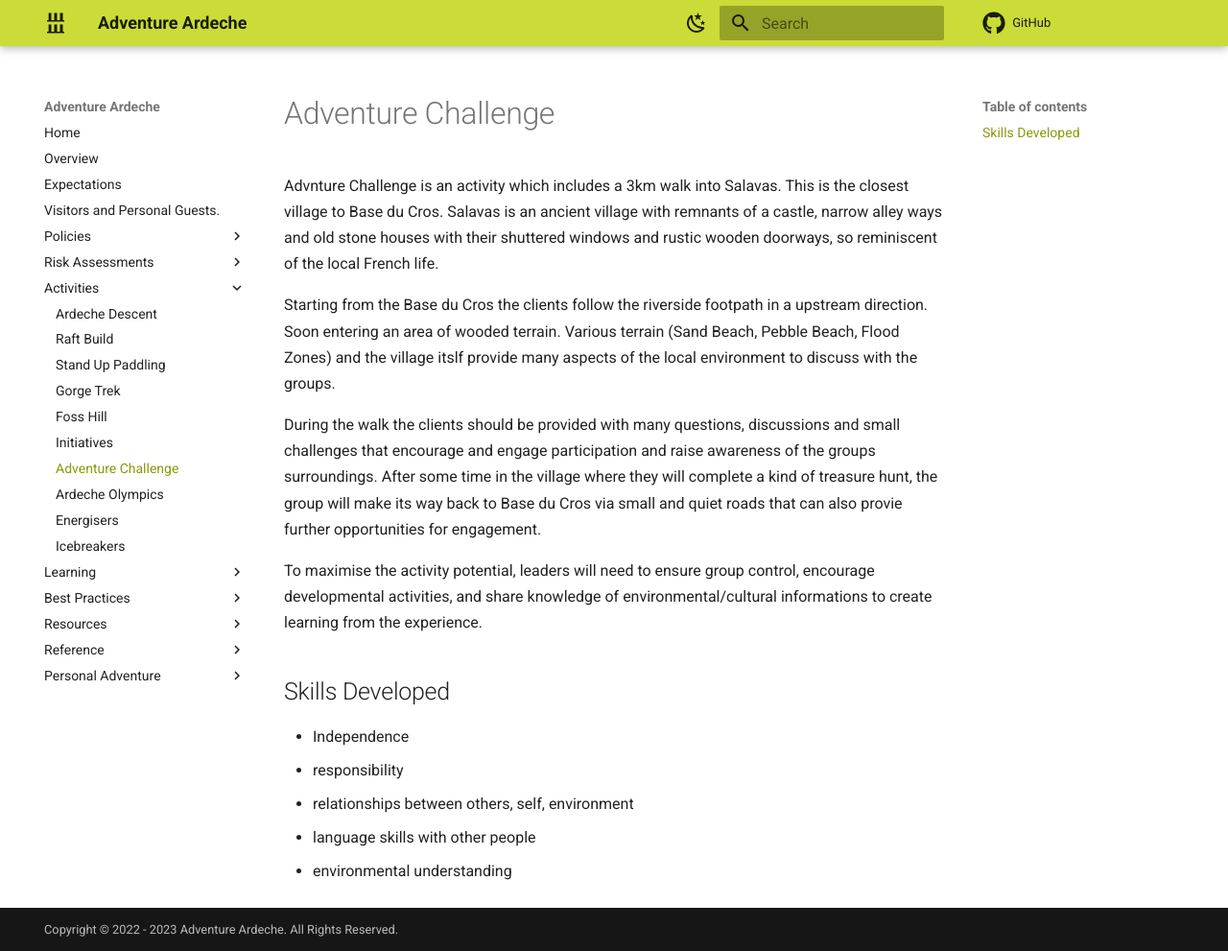
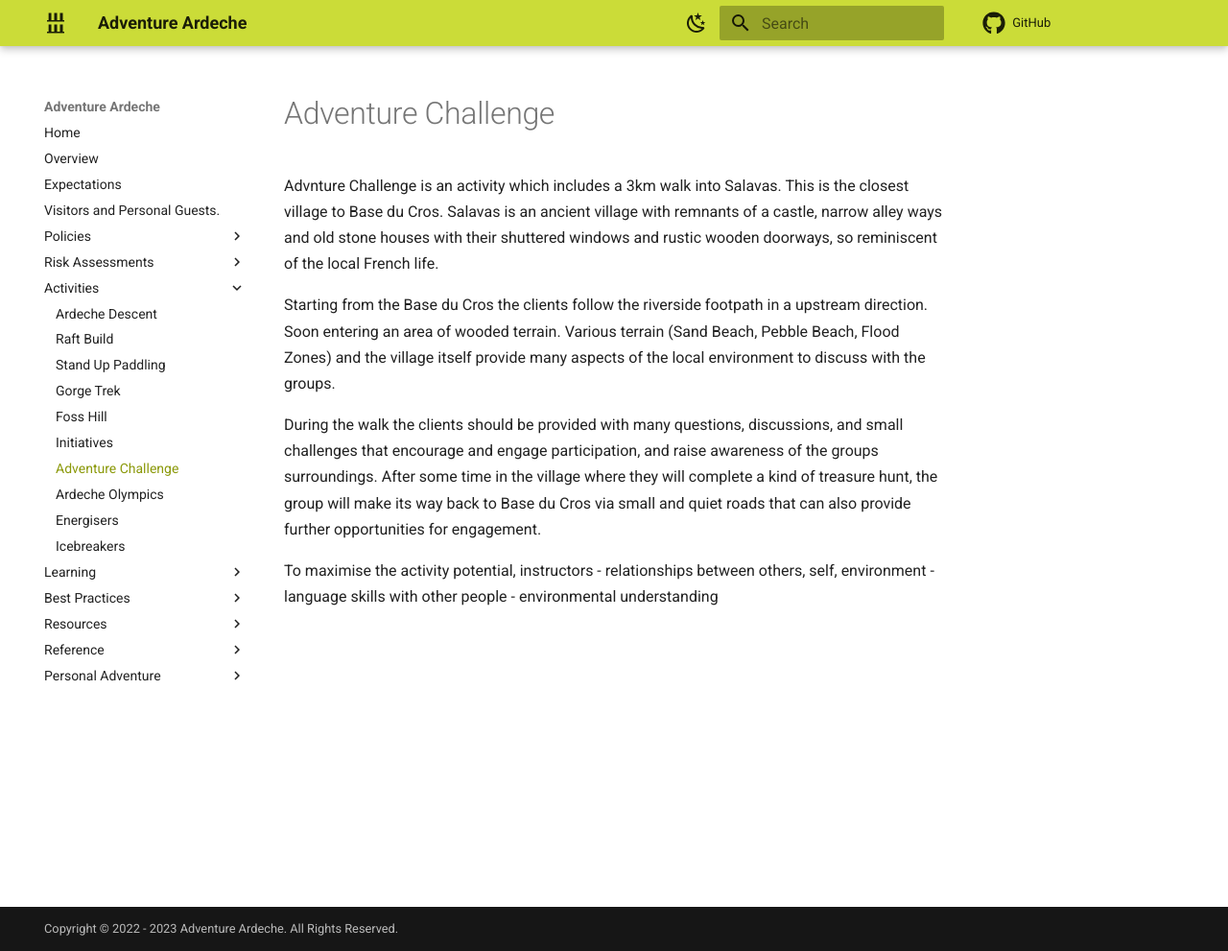
Before and after one commit to Matt-Adventure-Ardeche/staffhandbook, an MkDocs documentation site: the page built from docs/activities/adventurechallenge.md, in a window 1280 px wide and 991 px high. Shown: the whole window at 96% size. Built offline with MkDocs 1.6.1 and Material for MkDocs 9.7.7, drawn with Linux system fonts in a browser that asks for light colours; comment, search, counter and statistics services are not loaded.

Commit message:
sp errors

```diff
--- a/docs/activities/adventurechallenge.md
+++ b/docs/activities/adventurechallenge.md
@@ -2,15 +2,11 @@
 
 Advnture Challenge is an activity which includes a 3km walk into Salavas. This is the closest village to Base du Cros. Salavas is an ancient village with remnants of a castle, narrow alley ways and old stone houses with their shuttered windows and rustic wooden doorways, so reminiscent of the local French life.
 
-Starting from the Base du Cros the clients follow the riverside footpath in a upstream direction. Soon entering an area of wooded terrain. Various terrain (Sand Beach, Pebble Beach, Flood Zones) and the village itslf provide many aspects of the local environment to discuss with the groups.
+Starting from the Base du Cros the clients follow the riverside footpath in a upstream direction. Soon entering an area of wooded terrain. Various terrain (Sand Beach, Pebble Beach, Flood Zones) and the village itself provide many aspects of the local environment to discuss with the groups.
 
-During the walk the clients should be provided with many questions, discussions and small challenges that encourage and engage participation and raise awareness of the groups surroundings.  After some time in the village where they will complete a kind of treasure hunt, the group will make its way back to Base du Cros via small and quiet roads that can also provie further opportunities for engagement.
+During the walk the clients should be provided with many questions, discussions, and small challenges that encourage and engage participation, and raise awareness of the groups surroundings.  After some time in the village where they will complete a kind of treasure hunt, the group will make its way back to Base du Cros via small and quiet roads that can also provide further opportunities for engagement.
 
-To maximise the activity potential, leaders will need to ensure group control, encourage developmental activities, and share knowledge of environmental/cultural informations to create learning from the experience.
-
-## Skills Developed
-- Independence
-- responsibility
+To maximise the activity potential, instructors
 - relationships between others, self, environment
 - language skills with other people
 - environmental understanding
```
